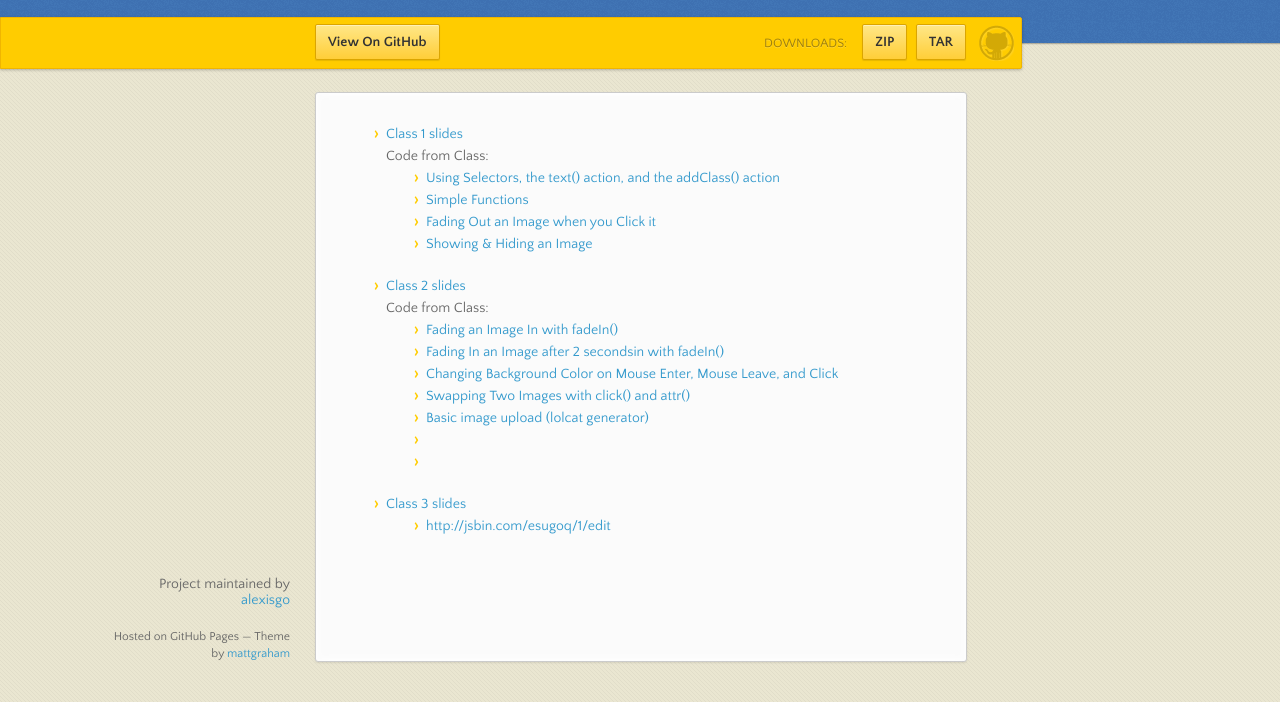
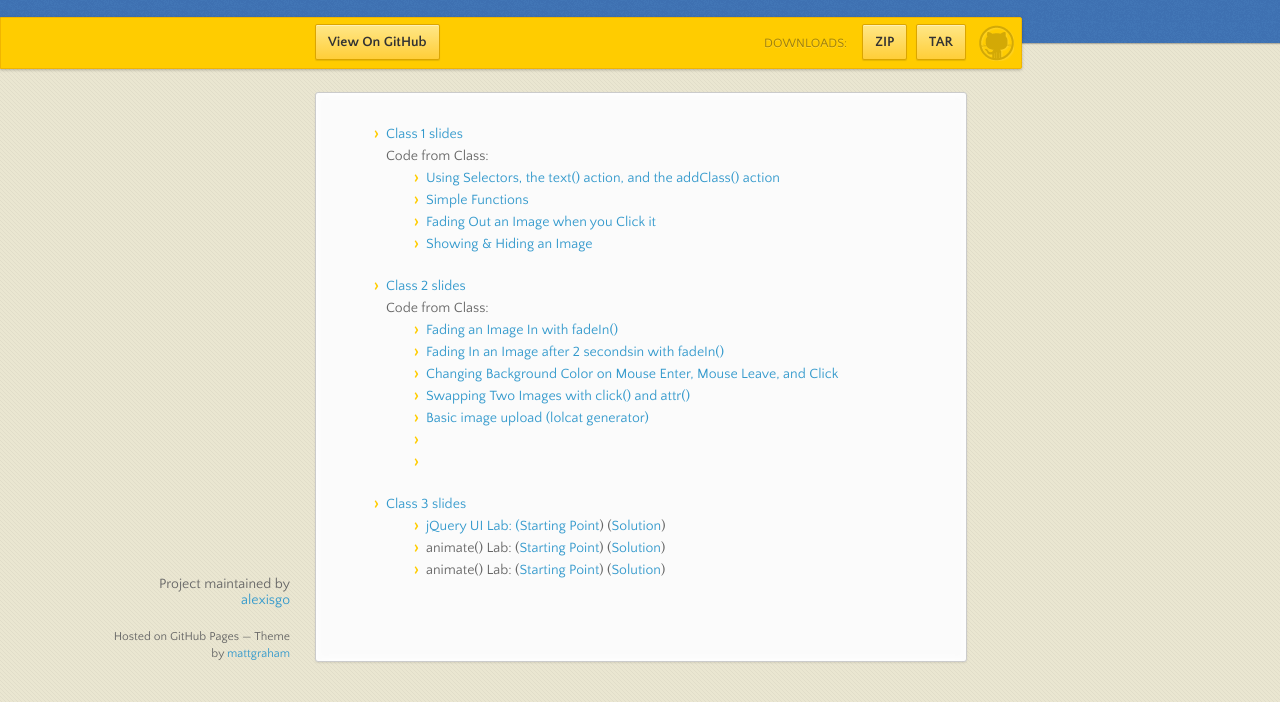
Before and after one commit to alexisgo/jquery-intro, a plain HTML site: page index.html in a window 1280 px wide. Shown: the part 98-800 px from the top of the page. Drawn offline with nearby package versions, Linux system fonts and the light colour scheme.

Commit message:
adding in class labs to class 3

```diff
--- a/index.html
+++ b/index.html
@@ -66,7 +66,9 @@ Code from Class:
 	      </ul>
 	      <li><a href="class3.html">Class 3 slides</li>
 	        <ul>
-		  <li><a href="http://jsbin.com/esugoq/1/edit">http://jsbin.com/esugoq/1/edit</a></li>
+		  <li>jQuery UI Lab: (<a href="" target="_blank">Starting Point</a>) (<a href="http://jsbin.com/esugoq/1/edit">Solution</a>)</li>
+		  <li>animate() Lab: (<a href="http://jsbin.com/irixaj/4/edit" target="_blank">Starting Point</a>) (<a href="http://jsbin.com/irixaj/2/edit" target="_blank">Solution</a>)</li>
+		  <li>animate() Lab: (<a href="" target="_blank">Starting Point</a>) (<a href="" target="_blank">Solution</a>)</li>
 		</ul>
 </ul>
       </section>
```
